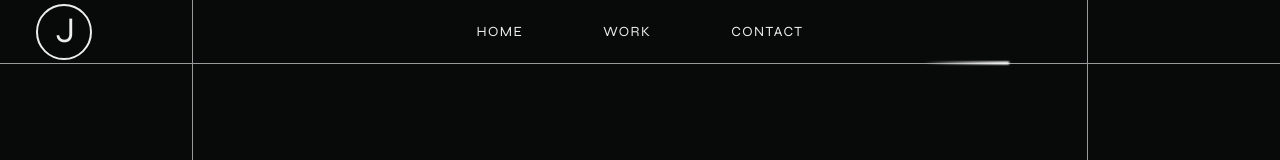
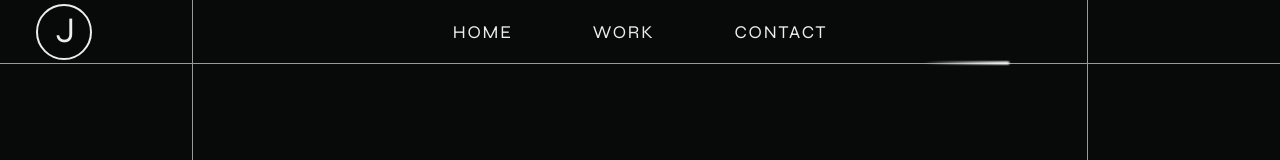
Before and after one commit to pyko7/Portfolio, a Next.js app: page / in a window 1280 px wide. Shown: the top 160 px of the page. Built offline with nearby package versions, Linux system fonts and the light colour scheme.

Commit message:
chore: improved responsive

```diff
--- a/components/Navbar/Navbar.tsx
+++ b/components/Navbar/Navbar.tsx
@@ -6,10 +6,15 @@ const Navbar = () => (
     <ul className="hidden w-full items-center justify-center gap-10 list-none sm:flex md:gap-20">
       {PATHNAMES.map((pathname) => (
         <li
-          className="text-sm text-main-font-color no-underline uppercase leading-6 tracking-widest hover:font-semibold"
+          className="text-sm text-main-font-color no-underline uppercase leading-6 tracking-widest xl:text-lg hover:font-semibold"
           key={pathname}
         >
-          <Link href={pathname === 'home' ? '/' : pathname}>{pathname}</Link>
+          <Link
+            className="block h-full"
+            href={pathname === 'home' ? '/' : pathname}
+          >
+            {pathname}
+          </Link>
         </li>
       ))}
     </ul>
```
